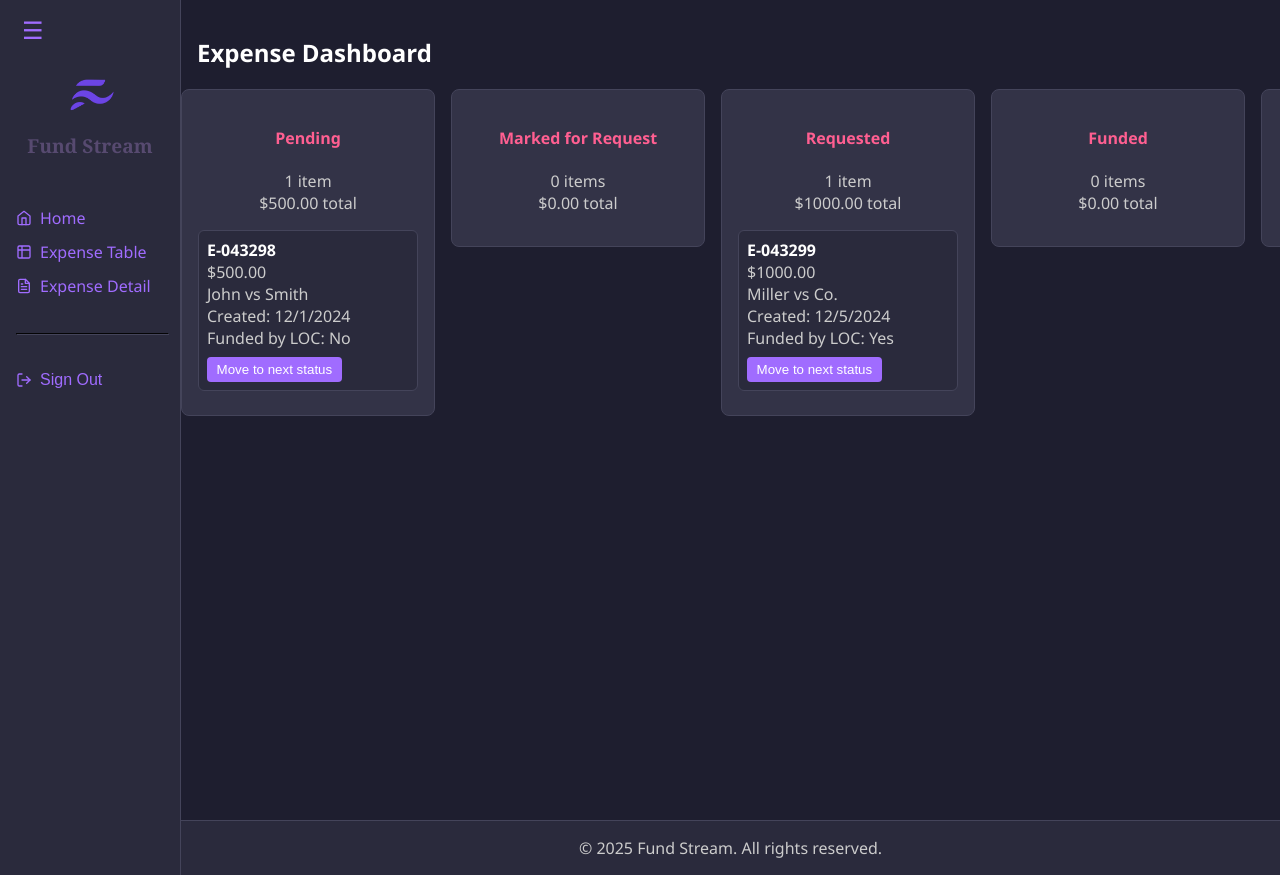
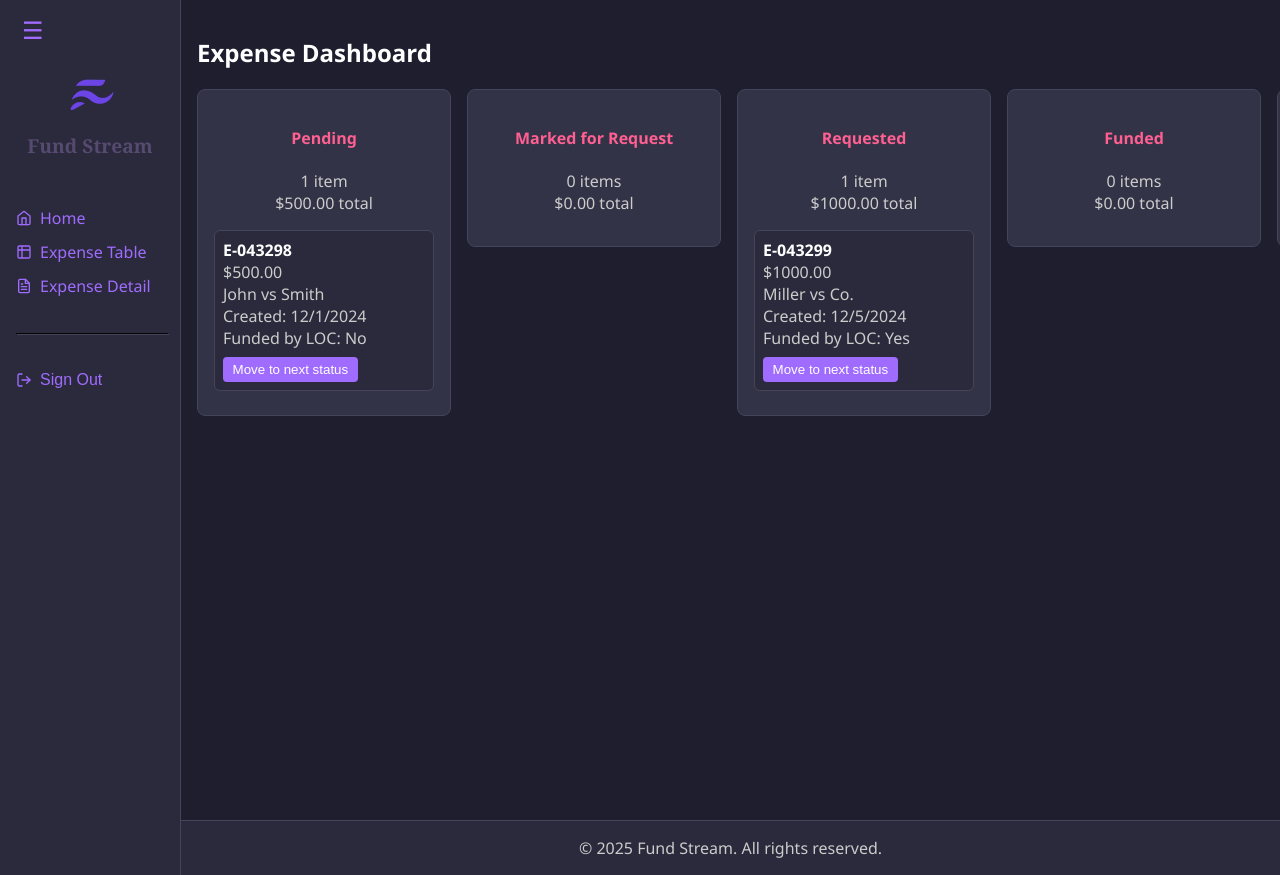
Before and after one commit to edcres/law-expense-lending, a React (Create React App) app in the folder client/: page / in a window 1280 px wide. Built offline with nearby package versions, Linux system fonts and the light colour scheme.

Commit message:
Changed margins and padding of the home page layout.

```diff
--- a/client/src/pages/Home.js
+++ b/client/src/pages/Home.js
@@ -28,7 +28,15 @@ export default function Home() {
     }}>
       <h2 style={{ padding: '1rem 1rem 0 1rem' }}>Expense Dashboard</h2>
 
-      <div style={{ display: 'flex', gap: '1rem', alignItems: 'flex-start', overflowX: 'auto' }}>
+      <div
+        style={{
+          display: 'flex',
+          gap: '1rem',
+          alignItems: 'flex-start',
+          overflowX: 'auto',
+          padding: '0rem 1rem 1rem 1rem',        // Optional space inside scroll area
+        }}>
+
         {statusOrder.map((status) => {
           const filtered = expenses.filter(e => e.status === status);
           const totalAmount = filtered.reduce((sum, e) => sum + e.amount, 0);
```
